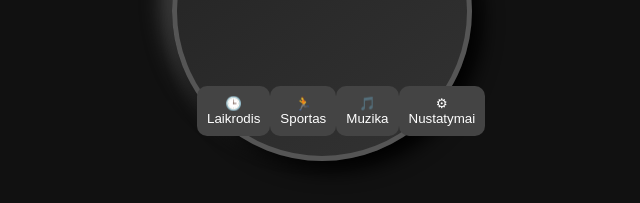
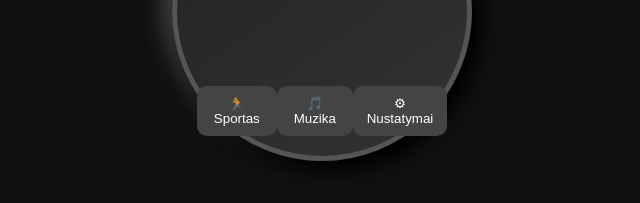
Before and after one commit to JuanDeag4/smartwatch-ui, a plain HTML site: page index.html in a window 1280 px wide. Shown: the part 389-592 px from the top of the page, without its empty margins (318-958 px from the left). Drawn offline with Linux system fonts and the light colour scheme.

Commit message:
Update index.html

```diff
--- a/index.html
+++ b/index.html
@@ -17,7 +17,6 @@
 
     <!-- Menu -->
     <div class="menu">
-      <button class="menu-item">🕒 Laikrodis</button>
       <button class="menu-item">🏃 Sportas</button>
       <button class="menu-item">🎵 Muzika</button>
       <button class="menu-item">⚙ Nustatymai</button>
```
